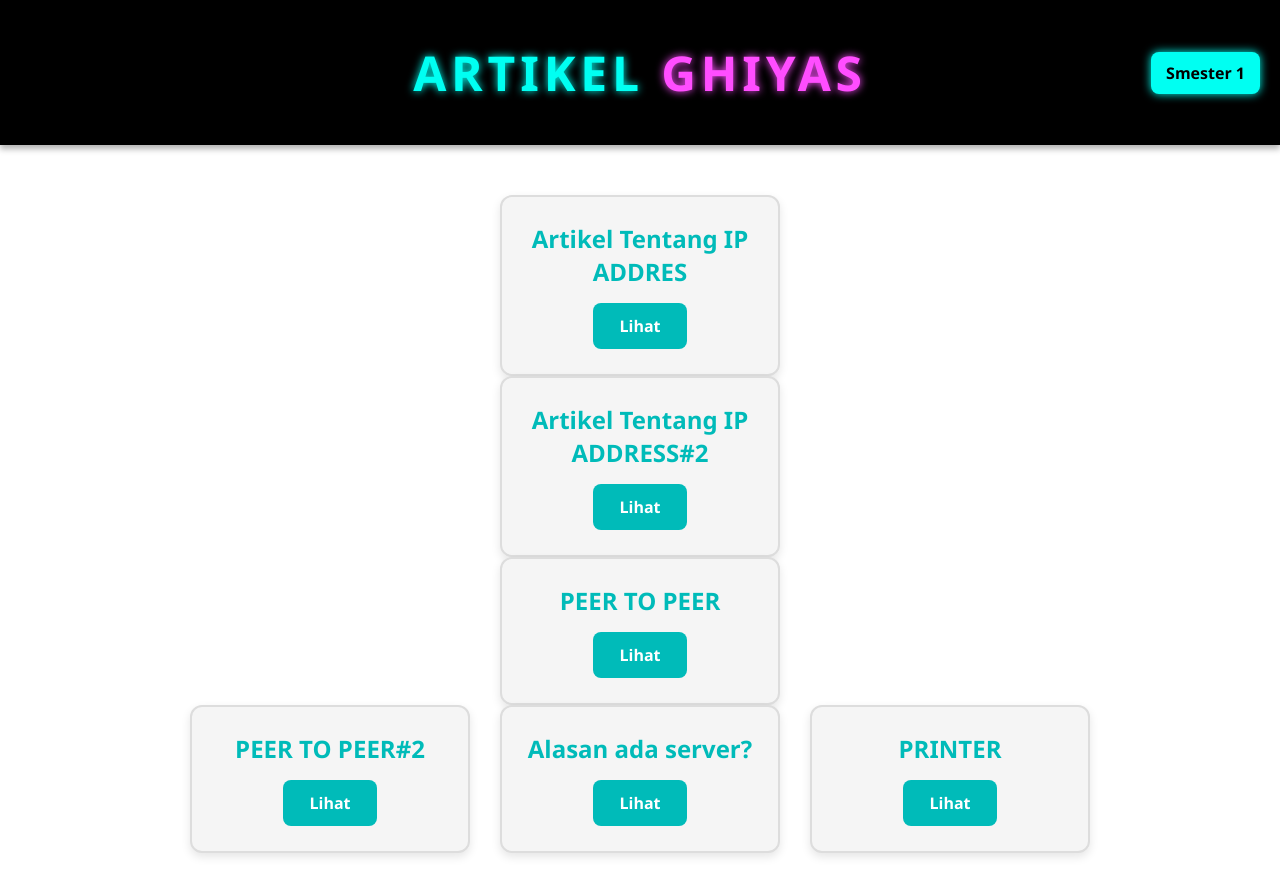
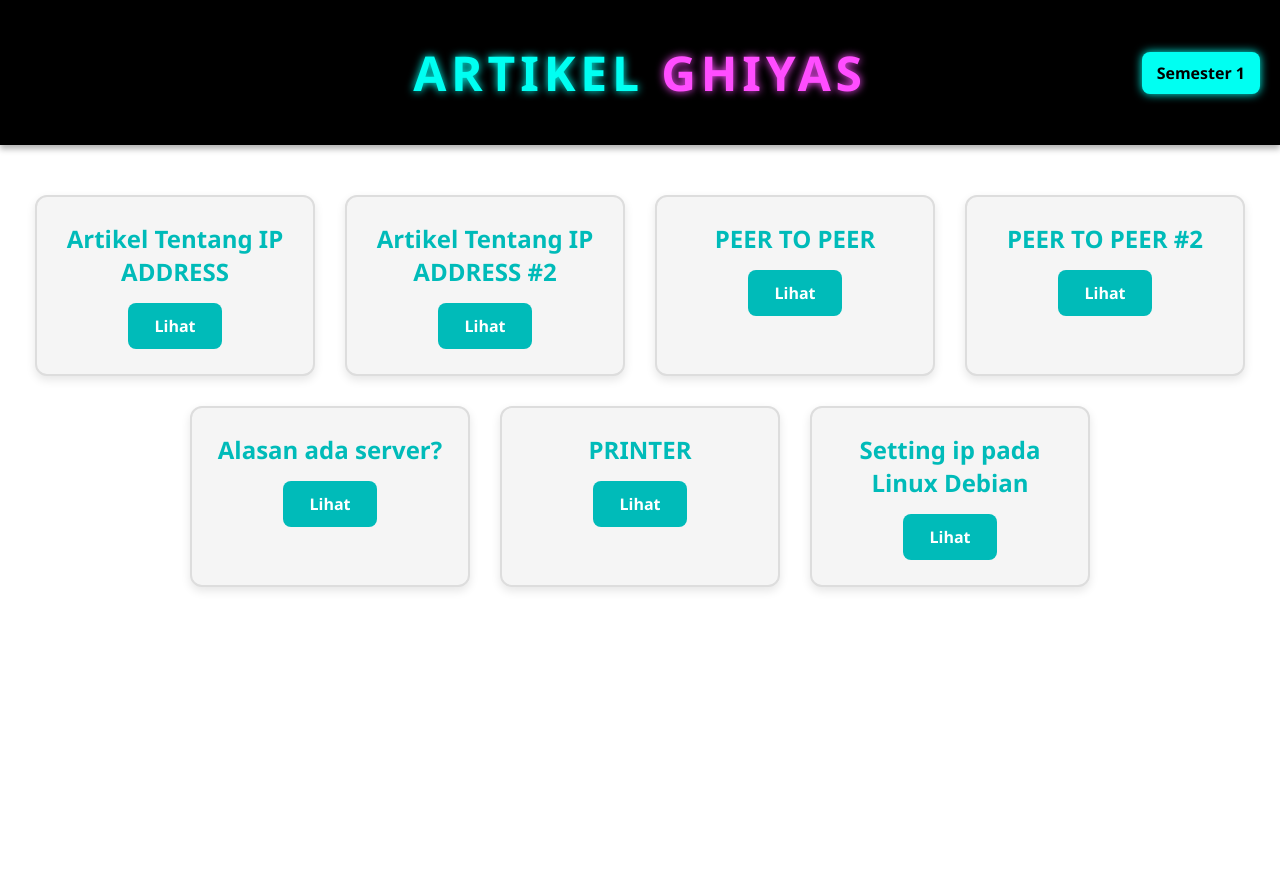
Before and after one commit to ghiyas1337/artikel, a plain HTML site: page index.html in a window 1280 px wide. Drawn offline with Linux system fonts and the light colour scheme.

Commit message:
Update index.html

```diff
--- a/index.html
+++ b/index.html
@@ -75,6 +75,7 @@
       flex-wrap: wrap;
       justify-content: center;
       gap: 30px;
+      margin-bottom: 40px;
     }
 
     .product-card {
@@ -153,50 +154,50 @@
       <span class="rtm">ARTIKEL</span> <span class="diasz">GHIYAS</span>
     </h1>
     <nav class="menu-header">
-      <a href="#artikel-section" class="active">Smester 1</a>
+      <a href="#artikel" class="active">Semester 1</a>
     </nav>
   </header>
 
-  <main>
-    <div class="product-list" id="artikel-section">
+  <main id="artikel">
+
+    <div class="product-list">
       <div class="product-card">
-        <h2>Artikel Tentang IP ADDRES</h2>
+        <h2>Artikel Tentang IP ADDRESS</h2>
         <a href="https://artikelghiyas.blogspot.com/2025/07/ip-addres.html" class="btn-link">Lihat</a>
       </div>
-    </div>
 
-    <div class="product-list" id="artikel-section">
       <div class="product-card">
-        <h2>Artikel Tentang IP ADDRESS#2</h2>
+        <h2>Artikel Tentang IP ADDRESS #2</h2>
         <a href="https://artikelghiyas.blogspot.com/2025/07/wuysus1.html" class="btn-link">Lihat</a>
       </div>
-    </div>
 
-     <div class="product-list" id="artikel-section">
       <div class="product-card">
         <h2>PEER TO PEER</h2>
         <a href="peer_to_peer.html" class="btn-link">Lihat</a>
       </div>
-    </div>
 
-    <div class="product-list" id="artikel-section">
       <div class="product-card">
-        <h2>PEER TO PEER#2</h2>
+        <h2>PEER TO PEER #2</h2>
         <a href="https://artikelghiyas.blogspot.com/2025/08/peer-to-peer.html" class="btn-link">Lihat</a>
       </div>
 
-      <div class="product-list" id="artikel-section">
       <div class="product-card">
         <h2>Alasan ada server?</h2>
         <a href="https://artikelghiyas.blogspot.com/2025/08/jaringan.html" class="btn-link">Lihat</a>
       </div>
 
-         <div class="product-list" id="artikel-section">
       <div class="product-card">
         <h2>PRINTER</h2>
-        <a href="https://artikelghiyas.blogspot.com/2025/08/jaringan.htmlhttps://artikelghiyas.blogspot.com/2025/08/cara-ngeprint.html" class="btn-link">Lihat</a>
+        <a href="https://artikelghiyas.blogspot.com/2025/08/cara-ngeprint.html" class="btn-link">Lihat</a>
+      </div>
+
+      <div class="product-card">
+        <h2>Setting ip pada Linux Debian</h2>
+        <a href="https://artikelghiyas.blogspot.com/2025/09/debian13-ghiyasganteng.html" class="btn-link">Lihat</a>
+      </div>
     </div>
     </div>
+
   </main>
 
 </body>
```
